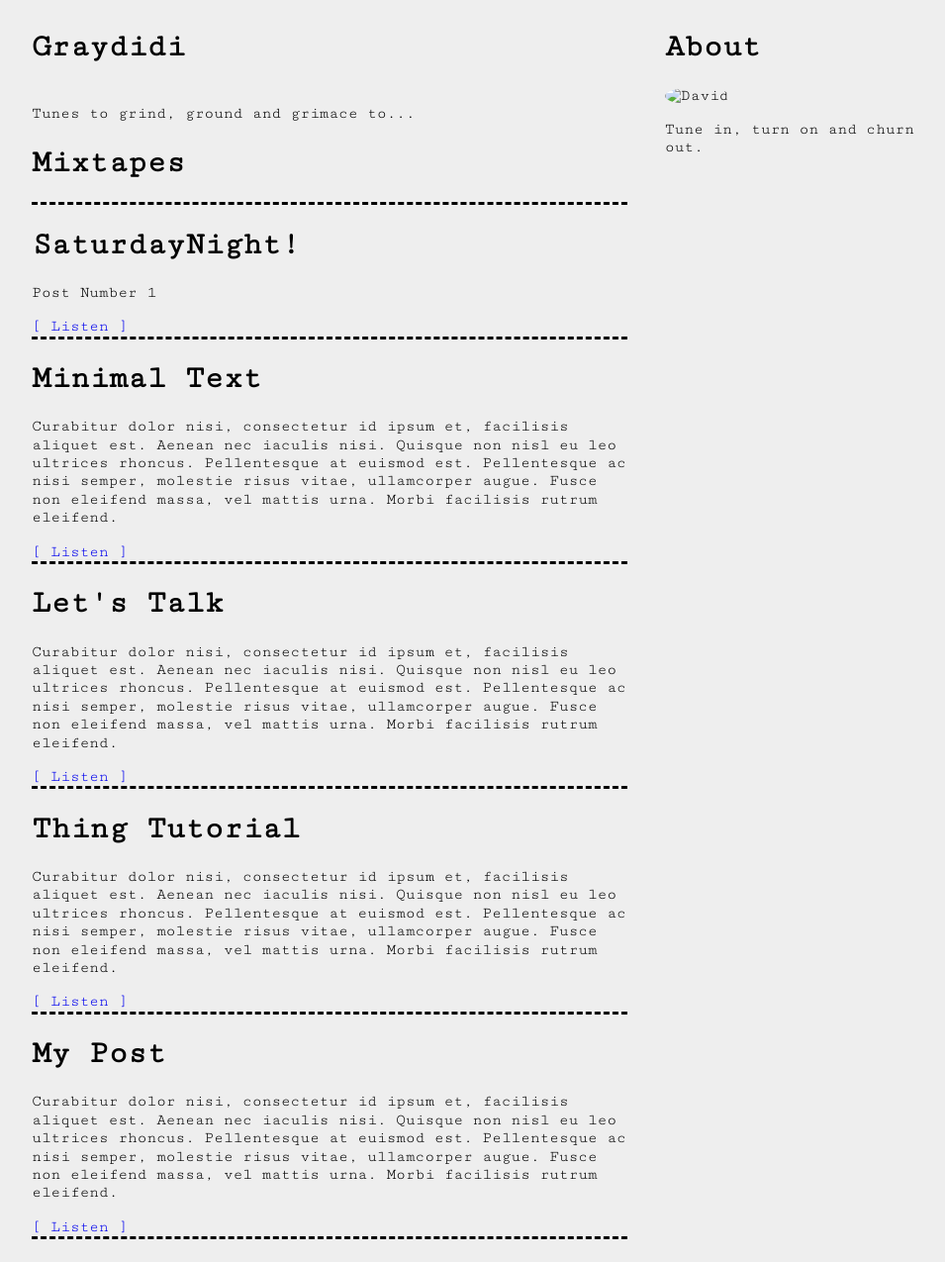
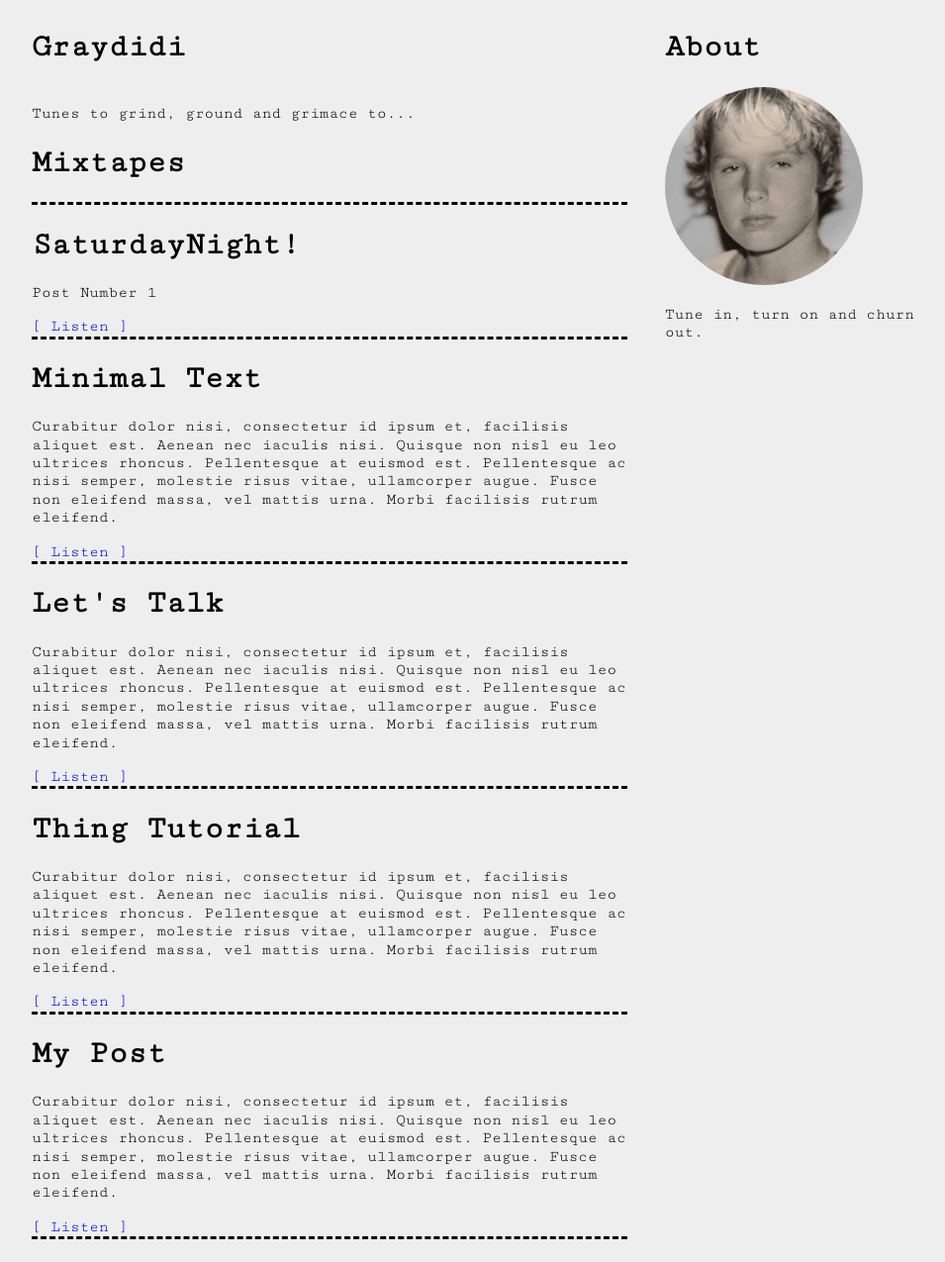
Before and after one commit to sodanovels/demonmusic, a Jekyll site: the page built from index.html, in a window 1280 px wide. Shown: the whole page at 99% size, without its empty margins (147-1102 px from the left). Built offline with Jekyll 4.4.1, drawn with Linux system fonts in a browser that asks for light colours; nearby versions of some CDN libraries; the list of posts is cut into pages by our own code.

Commit message:
Update _config.yml

```diff
--- a/_config.yml
+++ b/_config.yml
@@ -3,7 +3,7 @@ title: Graydidi
 baseurl: ""
 desc: Tunes to grind, ground and grimace to...
 about: Tune in, turn on and churn out.
-image: http:graydidi.com/graydidi_headshot.jpg
+image: https://graydidi.com/graydidi_headshot.jpg
 excerpt_separator: "<!-- more -->"
 markdown: kramdown
 gems:
```
